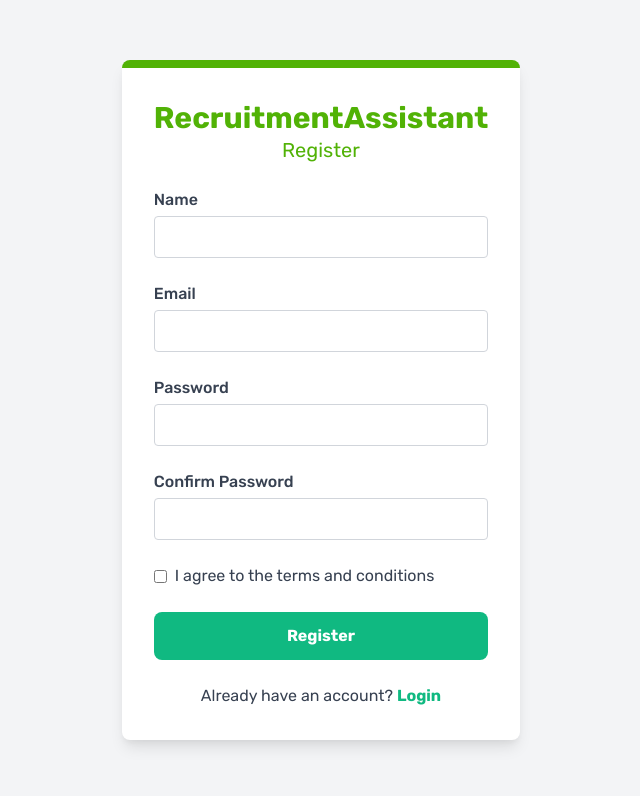
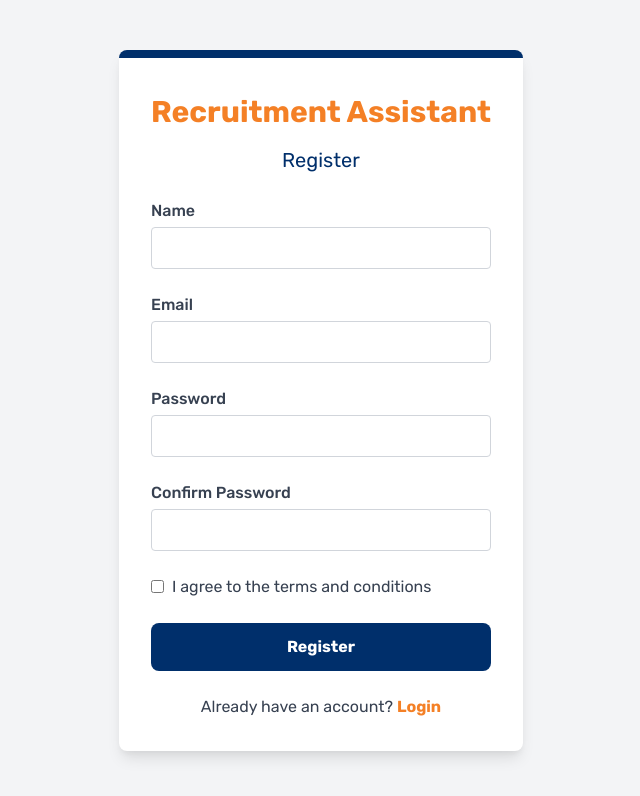
Before and after one commit to biancacojocaru/interview-management-project, an Angular app: page /register in a window 1280 px wide. Shown: the top 796 px of the page, without its empty margins (319-959 px from the left). Built offline with nearby package versions, Linux system fonts and the light colour scheme.

Commit message:
Am adaugat culorile firmei

```diff
--- a/src/app/components/authentication/login/login.component.html
+++ b/src/app/components/authentication/login/login.component.html
@@ -1,8 +1,8 @@
 <div class="bg-gray-100 flex items-center justify-center h-screen">
   <div class="form-container bg-white p-8 rounded-lg shadow-lg">
     <div class="form-header text-center mb-6">
-      <h1 class="text-3xl font-bold">RecrutmentAssistent</h1>
-      <p class="text-xl">Login</p>
+      <h1 class="text1 font-bold">Recrutment Assistent</h1>
+      <p class="text2">Login</p>
     </div>
     <form class="space-y-6">
       <div>
@@ -12,7 +12,7 @@
           id="email"
           name="email"
           required
-          class="w-full p-2 border border-gray-300 rounded mt-1"
+          class="b-full p-2 border border-gray-300 rounded mt-1"
         />
       </div>
       <div>
@@ -22,7 +22,7 @@
           id="password"
           name="password"
           required
-          class="w-full p-2 border border-gray-300 rounded mt-1"
+          class="b-full p-2 border border-gray-300 rounded mt-1"
         />
       </div>
       <div class="flex items-center justify-end">
@@ -36,7 +36,7 @@
       </div>
       <button
         type="submit"
-        class="w-full bg-green-500 text-white py-3 rounded-lg hover:bg-green-600 font-semibold"
+        class="w-full text-white py-3 rounded-lg font-semibold"
         routerLink="/dashboard"
         routerLinkActive="active"
       >
@@ -47,7 +47,7 @@
           Don't have an account?
           <a
             href="#"
-            class="text-green-500 hover:underline font-semibold"
+            class="text hover:underline font-semibold"
             routerLink="/register"
             routerLinkActive="active"
             >Register</a
--- a/src/app/components/authentication/register/register.component.html
+++ b/src/app/components/authentication/register/register.component.html
@@ -1,8 +1,8 @@
 <div class="bg-gray-100 flex items-center justify-center h-screen">
   <div class="form-container bg-white p-8 rounded-lg shadow-lg">
     <div class="form-header text-center mb-6">
-      <h1 class="text-3xl font-bold">RecruitmentAssistant</h1>
-      <p class="text-xl">Register</p>
+      <h1 class="text1 font-bold">Recruitment Assistant</h1>
+      <p class="text2">Register</p>
     </div>
     <form class="space-y-6">
       <div>
@@ -12,7 +12,7 @@
           id="name"
           name="name"
           required
-          class="w-full p-2 border border-gray-300 rounded mt-1"
+          class="b-full p-2 border border-gray-300 rounded mt-1"
         />
       </div>
       <div>
@@ -22,7 +22,7 @@
           id="email"
           name="email"
           required
-          class="w-full p-2 border border-gray-300 rounded mt-1"
+          class="b-full p-2 border border-gray-300 rounded mt-1"
         />
       </div>
       <div>
@@ -34,7 +34,7 @@
           id="password"
           name="password"
           required
-          class="w-full p-2 border border-gray-300 rounded mt-1"
+          class="b-full p-2 border border-gray-300 rounded mt-1"
         />
       </div>
       <div>
@@ -46,7 +46,7 @@
           id="confirm-password"
           name="confirm-password"
           required
-          class="w-full p-2 border border-gray-300 rounded mt-1"
+          class="b-full p-2 border border-gray-300 rounded mt-1"
         />
       </div>
       <div class="flex items-center justify-between">
@@ -63,7 +63,7 @@
       </div>
       <button
         type="submit"
-        class="w-full bg-green-500 text-white py-3 rounded-lg hover:bg-green-600 font-semibold"
+        class="w-full bg-green-500 text-white py-3 rounded-lg font-semibold"
       >
         Register
       </button>
@@ -72,7 +72,7 @@
           Already have an account?
           <a
             href="#"
-            class="text-green-500 hover:underline font-semibold"
+            class="text hover:underline font-semibold"
             routerLink="/login"
             routerLinkActive="active"
             >Login</a
--- a/src/index.html
+++ b/src/index.html
@@ -2,7 +2,7 @@
 <html lang="en">
   <head>
     <meta charset="utf-8" />
-    <title>InterviewManagement</title>
+    <title>Interview Management</title>
     <base href="/" />
     <meta name="viewport" content="width=device-width, initial-scale=1" />
     <link rel="icon" type="image/x-icon" href="favicon.ico" />
--- a/src/styles.scss
+++ b/src/styles.scss
@@ -1,20 +1,46 @@
 /* You can add global styles to this file, and also import other style files */
 .form-container {
-  max-width: 500px;
-  border-top: 8px solid #51b206;
+  max-width: 550px;
+  border-top: 8px solid #002F6B;
 }
-.form-header {
-  color: #51b206;
+
+.text1 {
+  color: #F48026;
+  font-size: 30px;
 }
+
+.text2 {
+  margin-top: 10px;
+  color: #002F6B;
+  font-size: 20px;
+}
+
 .form-input {
   border: 2px solid #e5e7eb;
 }
 .form-input:focus {
-  border-color: #51b206;
+  border-color: #002F6B;
   outline: none;
-  box-shadow: 0 0 0 1px #51b206;
+  box-shadow: 0 0 0 1px #002F6B;
 }
 .form-checkbox:checked {
-  background-color: #51b206;
-  border-color: #51b206;
+  background-color: #F48026;
+  border-color: #002F6B;
 }
+
+.w-full {
+  background-color: #002F6B;
+}
+
+.w-full:hover {
+  background-color: #F48026;
+  color: white;
+}
+
+.b-full{
+  width: 100%;
+}
+
+.text{
+  color: #F48026
+}
```
Also changed, not shown: src/app/components/authentication/forgot-password/forgot-password.component.html (+4 -4 lines).
